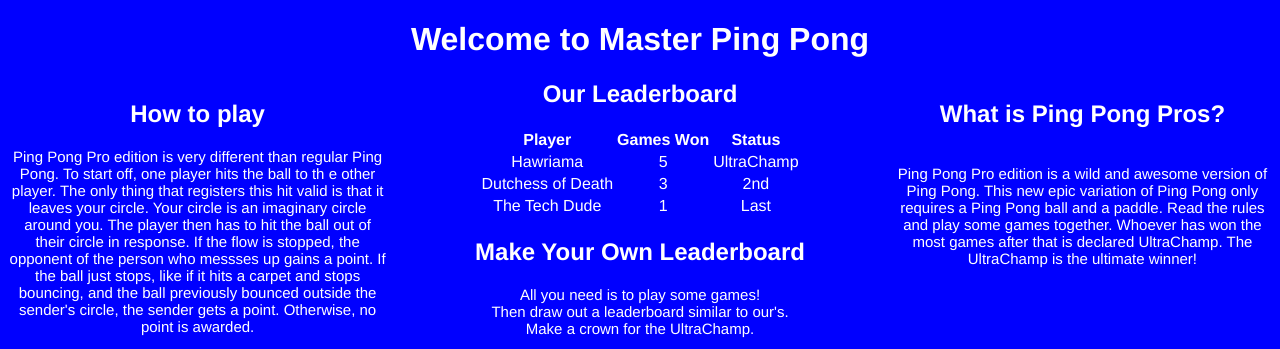
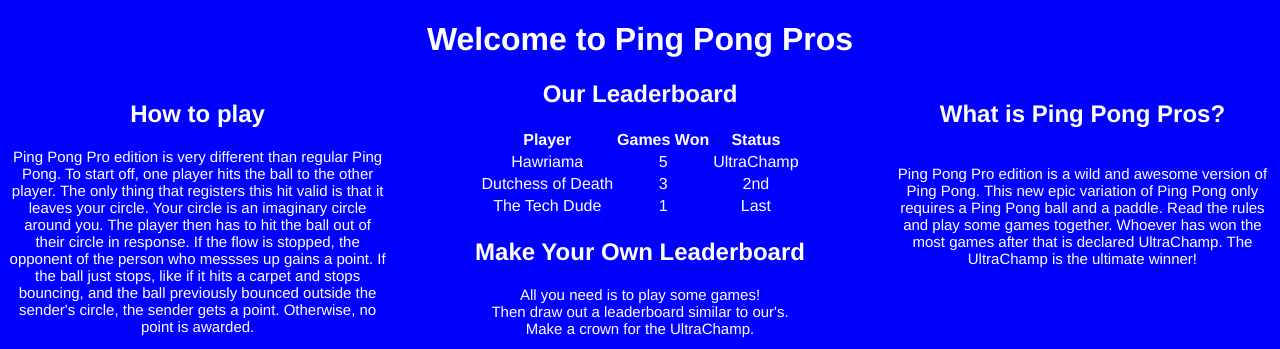
Before and after one commit to h-octocat/h-octocat.github.io, a plain HTML site: page index.html in a window 1280 px wide. Shown: the top 349 px of the page. Drawn offline with Linux system fonts and the light colour scheme.

Commit message:
Update index.html

```diff
--- a/index.html
+++ b/index.html
@@ -6,7 +6,7 @@
         <title>Ping Pong Pros HQ</title>
     </head>
     <body>
-        <h1>Welcome to Master Ping Pong</h1>
+        <h1>Welcome to Ping Pong Pros</h1>
 
         <div style="float: right; width: 30%;">
             <h2>What is Ping Pong Pros?</h2>
@@ -22,8 +22,7 @@
         <div style="float: left; width: 30%;">
             <h2>How to play</h2>
             <p>
-                Ping Pong Pro edition is very different than regular Ping Pong. To start off, one player hits the ball to th
-            e other player. The only thing that registers this hit valid is that it leaves your circle. Your circle is an imaginary circle around you. The player then has to hit the ball out of their circle in response. If the flow is stopped, the opponent of the person who messses up gains a point. If the ball just stops, like if it hits a carpet and stops bouncing, and the ball previously bounced outside the sender's circle, the sender gets a point. Otherwise, no point is awarded.
+                Ping Pong Pro edition is very different than regular Ping Pong. To start off, one player hits the ball to the other player. The only thing that registers this hit valid is that it leaves your circle. Your circle is an imaginary circle around you. The player then has to hit the ball out of their circle in response. If the flow is stopped, the opponent of the person who messses up gains a point. If the ball just stops, like if it hits a carpet and stops bouncing, and the ball previously bounced outside the sender's circle, the sender gets a point. Otherwise, no point is awarded.
             </p>
         </div>
         <div>
```
